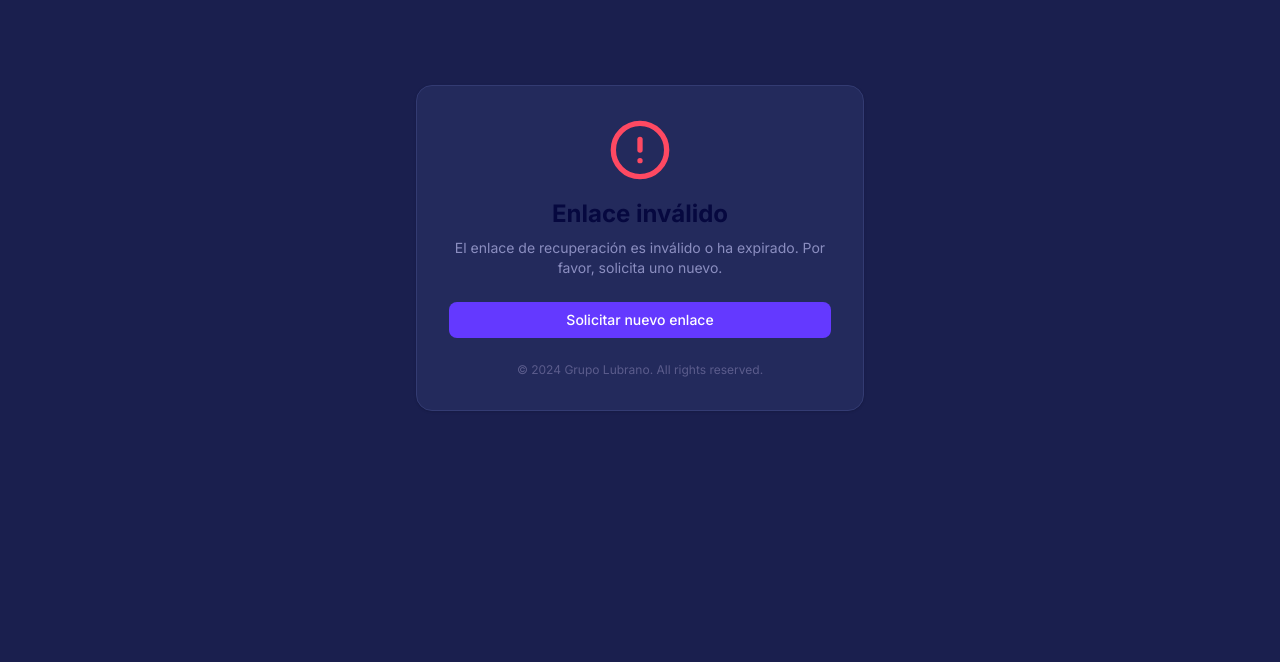
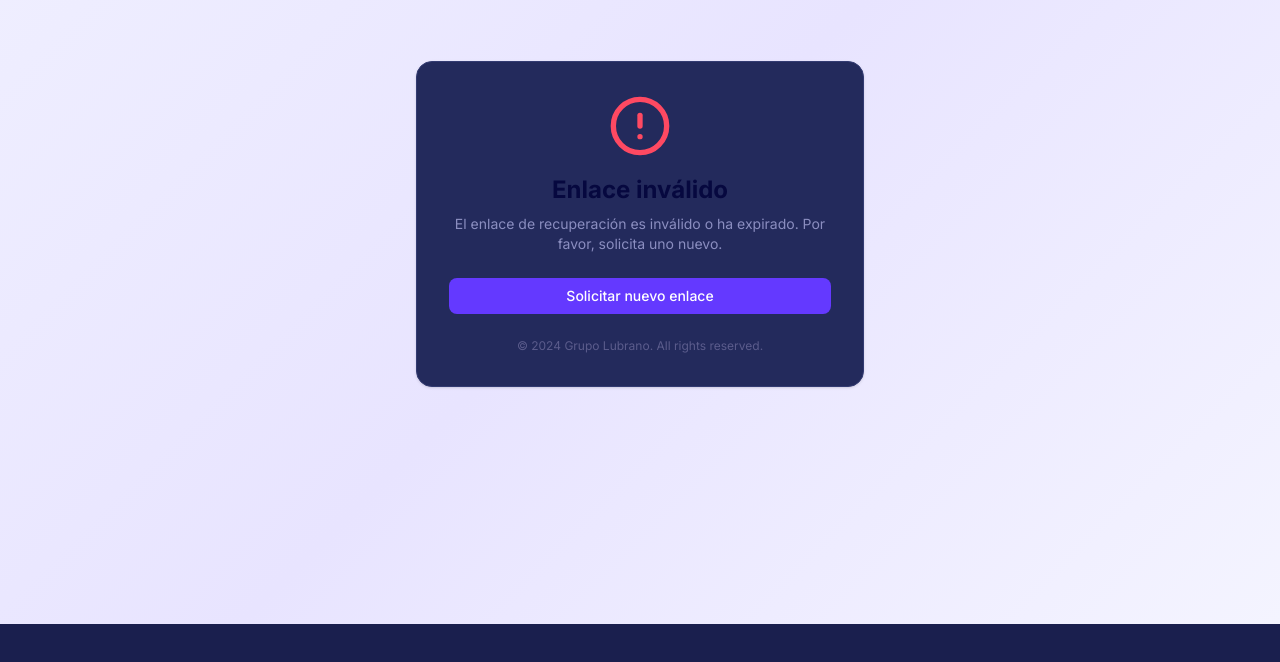
Before and after one commit to jeronimolubrano-beep/finanzas-next, a Next.js app: page /reset-password in a window 1280 px wide. Shown: the part 176-838 px from the top of the page. After the commit the page ends 800 px from the top, so only its background shows below. Built offline with nearby package versions, Linux system fonts and the light colour scheme.

Commit message:
Fix auth pages: full viewport coverage with position fixed

```diff
--- a/src/app/forgot-password/page.tsx
+++ b/src/app/forgot-password/page.tsx
@@ -28,8 +28,7 @@ export default function ForgotPasswordPage() {
   }
 
   return (
-    <div className="min-h-screen flex items-center justify-center p-4"
-         style={{ background: 'linear-gradient(135deg, #f0f0ff 0%, #e8e4ff 50%, #f4f4ff 100%)' }}>
+    <div style={{ position: 'fixed', inset: 0, overflowY: 'auto', display: 'flex', alignItems: 'center', justifyContent: 'center', padding: '1rem', background: 'linear-gradient(135deg, #f0f0ff 0%, #e8e4ff 50%, #f4f4ff 100%)' }}>
       <div className="w-full max-w-sm rounded-2xl shadow-lg border p-8"
            style={{ background: '#ffffff', borderColor: '#e8e8f0' }}>
         {submitted ? (
--- a/src/app/login/page.tsx
+++ b/src/app/login/page.tsx
@@ -5,8 +5,7 @@ import { useState } from 'react'
 
 export default function LoginPage() {
   return (
-    <div className="min-h-screen flex items-center justify-center p-4"
-         style={{ background: 'linear-gradient(135deg, #f0f0ff 0%, #e8e4ff 50%, #f4f4ff 100%)' }}>
+    <div style={{ position: 'fixed', inset: 0, overflowY: 'auto', display: 'flex', alignItems: 'center', justifyContent: 'center', padding: '1rem', background: 'linear-gradient(135deg, #f0f0ff 0%, #e8e4ff 50%, #f4f4ff 100%)' }}>
       <div className="w-full max-w-sm rounded-2xl shadow-lg border p-8"
            style={{ background: '#ffffff', borderColor: '#e8e8f0' }}>
         {/* Header */}
--- a/src/app/reset-password/page.tsx
+++ b/src/app/reset-password/page.tsx
@@ -180,7 +180,7 @@ function ResetPasswordForm() {
 
 export default function ResetPasswordPage() {
   return (
-    <div className="min-h-screen flex items-center justify-center p-4" style={{ background: 'var(--bg)' }}>
+    <div style={{ position: 'fixed', inset: 0, overflowY: 'auto', display: 'flex', alignItems: 'center', justifyContent: 'center', padding: '1rem', background: 'linear-gradient(135deg, #f0f0ff 0%, #e8e4ff 50%, #f4f4ff 100%)' }}>
       <Suspense fallback={
         <div className="flex items-center justify-center">
           <Loader2 className="w-8 h-8 animate-spin" style={{ color: '#6439ff' }} />
```
